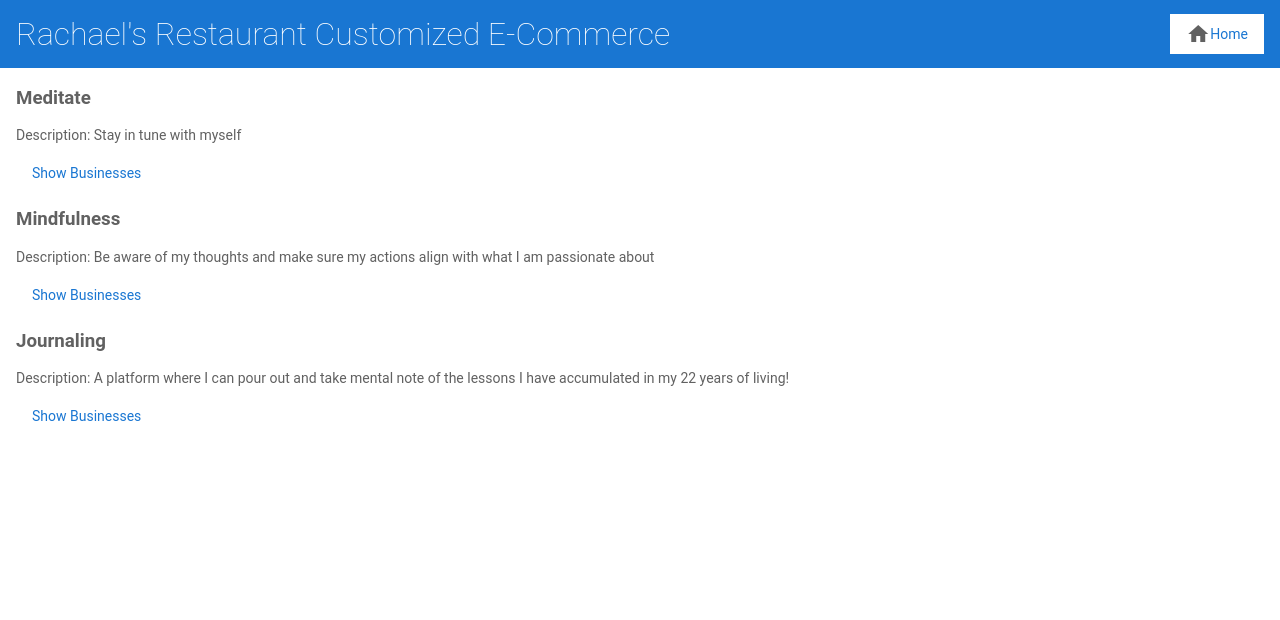
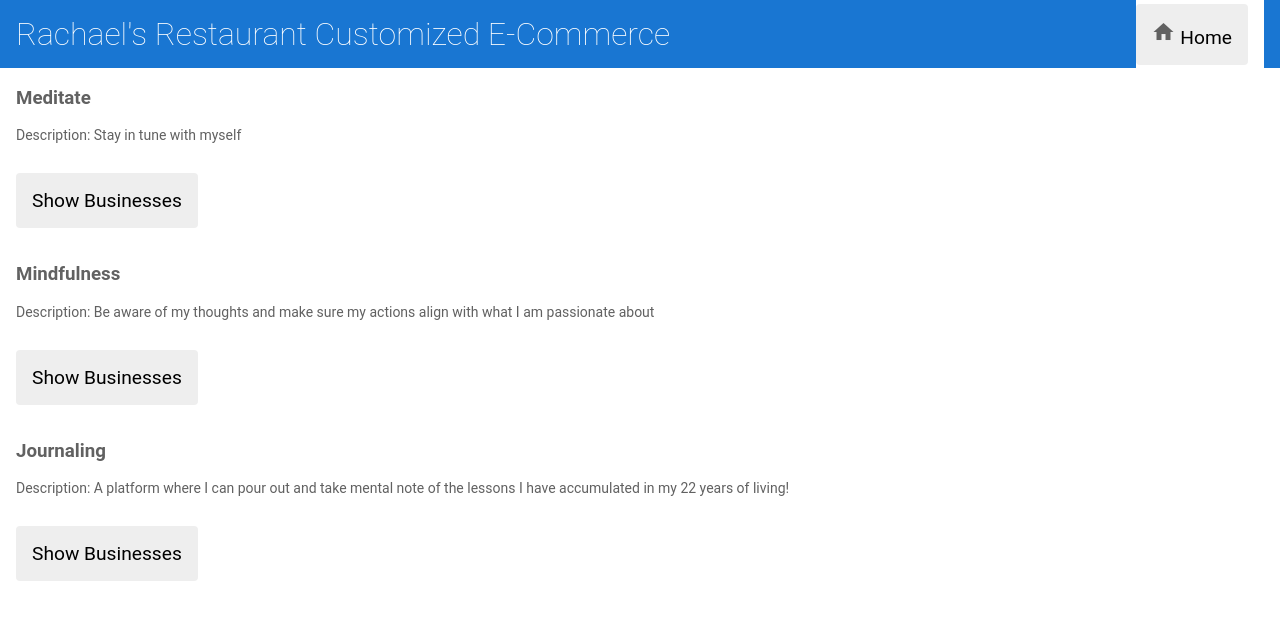
Before and after one commit to rachaeljeon/Restaurant-Picker, an Angular app: page / in a window 1280 px wide. Shown: the top 620 px of the page. Built offline with nearby package versions, Linux system fonts and the light colour scheme.

Commit message:
displays unique businesses!

```diff
--- a/src/app/activities-list/activities-list.component.html
+++ b/src/app/activities-list/activities-list.component.html
@@ -1,3 +1,4 @@
+
 <div *ngFor="let activity of activities">
 
   <h3>
@@ -8,13 +9,19 @@
     Description: {{ activity.description }}
   </p>
 
-  <button type="button" (click)="showBusinesses()">
+  <button type="button" *ngIf="this.showBusinesses" (click)="showBusinesses()">
     Show Businesses
   </button>
+<!--
+  <div class="test" *ngFor="let business of businesses; let i=index">
+    <p (click)="more[i]==!more[i]" class="seeMore">
+      {{more[i]?'See Less':'See more'}}
+    </p>
+  </div> -->
 
   <ul class="list-businesses">
     <li *ngFor="let business of businesses">
-      {{ business.alias }}
+      {{ business }}
     </li>
   </ul>
 
--- a/src/app/activities-list/activities-list.component.ts
+++ b/src/app/activities-list/activities-list.component.ts
@@ -11,20 +11,18 @@ import {API_URL} from '../env';
 
 export class ActivitiesListComponent {
 
-
   constructor(private http: HttpClient) { }
 
+  more:boolean[]=[]
   activities = activities;
   businesses: any;
 
   showBusinesses() {
     // window.alert("We like this activity too!");
-    console.log("You clicked on me!")
     return this.http.get(`${API_URL}/`)
     .subscribe(data => {
       console.log("YAYY, data------>>", data)
       this.businesses = data
     })
   }
-
 }
--- a/src/app/app.module.ts
+++ b/src/app/app.module.ts
@@ -11,6 +11,7 @@ import {MatSelectModule} from '@angular/material/select';
 import { TopBarComponent } from './top-bar/top-bar.component';
 // import { TopBarComponent } from './top-bar/top-bar.component';
 import { HttpClientModule } from '@angular/common/http';
+import {MatButtonToggleModule} from '@angular/material/button-toggle';
 
 @NgModule({
   declarations: [
@@ -28,6 +29,7 @@ import { HttpClientModule } from '@angular/common/http';
     MatIconModule,
     MatDatepickerModule,
     MatSelectModule,
+    MatButtonToggleModule,
   ],
   exports: [
     MatIconModule
--- a/src/styles.css
+++ b/src/styles.css
@@ -71,7 +71,7 @@ label {
 }
 
 /* Button */
-.button, button {
+/* .button, button {
   display: inline-flex;
   align-items: center;
   padding: 8px 16px;
@@ -91,7 +91,31 @@ label {
 .button:disabled, button:disabled {
   opacity: 0.5;
   cursor: auto;
+} */
+
+button {
+  background-color: #eee;
+  border: none;
+  border-radius: 4px;
+  cursor: pointer;
+  color: black;
+  font-size: 1.2rem;
+  padding: 1rem;
+  margin-right: 1rem;
+  margin-bottom: 1rem;
+  margin-top: 1rem;
 }
+button:hover {
+  background-color: black;
+  color: white;
+}
+button:disabled {
+  background-color: #eee;
+  color: #aaa;
+  cursor: auto;
+}
+
+
 
 /* Fancy Button */
 
```
Also changed, not shown: 1 other file (tests, documents, lock files or other folders).
